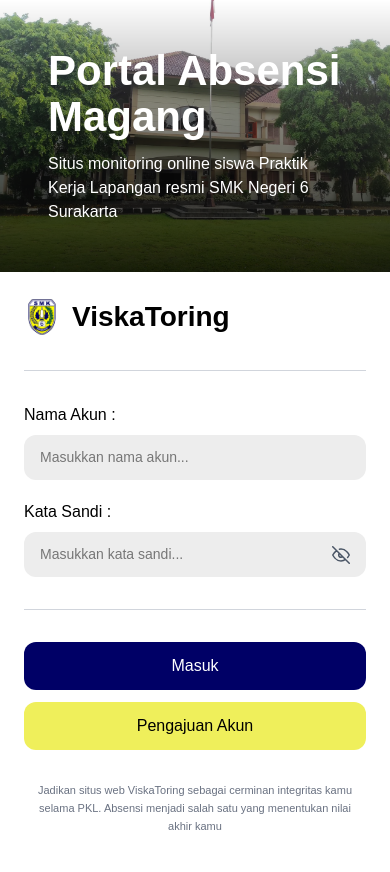
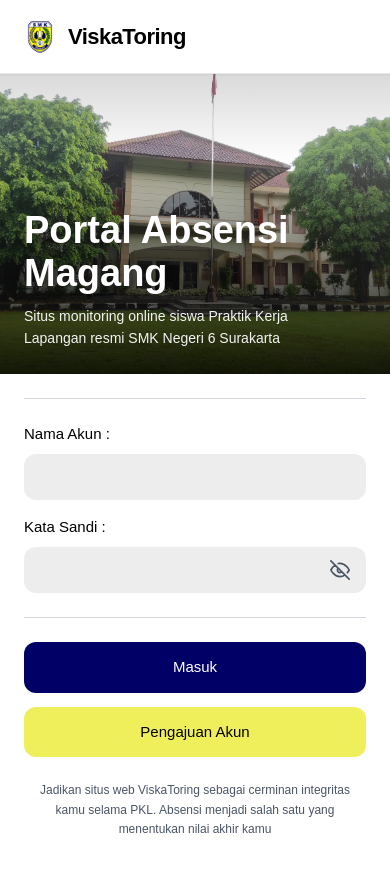
Before and after one commit to hilmi4zzam/ViskaToring-UKK-XII-RPL, a Next.js app: page / in a window 390 px wide. Shown: the top 872 px of the page. Built offline with nearby package versions, Linux system fonts and the light colour scheme; no server answers; a web font is replaced by a local one.

Commit message:
fix: responsive login page

```diff
--- a/app/page.tsx
+++ b/app/page.tsx
@@ -251,27 +251,41 @@ export default function HomePage() {
 
   return (
     <div className="flex flex-col md:flex-row min-h-screen bg-white">
-      {/* Left Side */}
+      {/* Mobile Navbar: Putih cerah model navbar standar dengan logo & ViskaToring */}
+      <nav className="flex md:hidden items-center gap-3 w-full bg-white border-b border-gray-200 px-6 py-5 shadow-xs sticky top-0 z-30">
+        <div
+          onClick={handleLogoClick}
+          className="select-none cursor-default"
+        >
+          <Image src="/smk.svg" alt="SMK Logo" width={32} height={32} priority className="w-[32px] h-auto pointer-events-none" />
+        </div>
+        <h2 className="text-[22px] font-semibold text-black tracking-tight select-none">ViskaToring</h2>
+      </nav>
+
+      {/* Left / Hero Side */}
       <div
-        className="flex-[1.2] relative flex flex-col justify-end p-[48px] text-white"
+        className="w-full md:flex-[1.2] relative flex flex-col justify-end p-6 md:p-[48px] text-white min-h-[300px] md:min-h-screen"
         style={{
-          background: "linear-gradient(to bottom, rgba(0,0,0,0) 0%, rgba(0,0,0,0.8) 100%), url('/halaman depan.webp') center/cover no-repeat"
+          background: "linear-gradient(to bottom, rgba(0,0,0,0.15) 0%, rgba(0,0,0,0) 30%, rgba(0,0,0,0.85) 100%), url('/halaman depan.webp') center/cover no-repeat"
         }}
       >
-        <h1 className="text-[42px] md:text-[56px] font-semibold leading-[1.1] mb-3">
-          Portal Absensi<br />Magang
-        </h1>
-        <p className="text-[16px] md:text-[20px] font-light max-w-[90%]">
-          Situs monitoring online siswa Praktik Kerja Lapangan resmi SMK Negeri 6 Surakarta
-        </p>
+        {/* Hero Title & Subtitle */}
+        <div>
+          <h1 className="text-[38px] sm:text-[44px] md:text-[56px] font-bold md:font-semibold leading-[1.12] mb-2.5 md:mb-3">
+            Portal Absensi<br />Magang
+          </h1>
+          <p className="text-[14px] sm:text-[16px] md:text-[20px] font-normal md:font-light max-w-[95%] md:max-w-[90%] leading-relaxed text-white/95">
+            Situs monitoring online siswa Praktik Kerja Lapangan resmi SMK Negeri 6 Surakarta
+          </p>
+        </div>
       </div>
 
-      {/* Right Side */}
-      <div className="flex-1 flex justify-center items-center p-6 md:p-10">
+      {/* Right / Form Side */}
+      <div className="w-full md:flex-1 flex justify-center items-start md:items-center p-6 md:p-10">
         <div className="w-full max-w-[420px]">
 
-          {/* Header Logo */}
-          <div className="flex items-center gap-3 mb-8">
+          {/* Header Logo (Desktop only) */}
+          <div className="hidden md:flex items-center gap-3 mb-8">
             <div
               onClick={handleLogoClick}
               className="select-none cursor-default"
@@ -281,30 +295,31 @@ export default function HomePage() {
             <h2 className="text-[28px] font-semibold text-black select-none">ViskaToring</h2>
           </div>
 
-          <hr className="border-gray-300 mb-8" />
+          {/* Top Divider */}
+          <hr className="border-gray-300 mb-6 md:mb-8" />
 
           {/* Form Login */}
           <form onSubmit={handleLogin}>
-            <div className="mb-5">
-              <label className="block text-[16px] text-black mb-2">Nama Akun :</label>
+            <div className="mb-4 md:mb-5">
+              <label className="block text-[15px] md:text-[16px] font-normal text-black mb-2">Nama Akun :</label>
               <input
                 type="text"
                 value={username}
                 onChange={(e) => setUsername(e.target.value)}
                 placeholder="Masukkan nama akun..."
-                className="w-full bg-[#EDEDED] rounded-xl px-4 py-3 text-[14px] text-black outline-none focus:ring-2 focus:ring-[#000066]/20 transition-all"
+                className="w-full bg-[#EDEDED] rounded-xl px-4 py-3 text-[15px] text-black outline-none focus:ring-2 focus:ring-[#000066]/20 transition-all placeholder:text-transparent md:placeholder:text-gray-400"
               />
             </div>
 
-            <div className="mb-8">
-              <label className="block text-[16px] text-black mb-2">Kata Sandi :</label>
+            <div className="mb-6 md:mb-8">
+              <label className="block text-[15px] md:text-[16px] font-normal text-black mb-2">Kata Sandi :</label>
               <div className="relative flex items-center">
                 <input
                   type={showPassword ? "text" : "password"}
                   value={password}
                   onChange={(e) => setPassword(e.target.value)}
                   placeholder="Masukkan kata sandi..."
-                  className="w-full bg-[#EDEDED] rounded-xl px-4 py-3 pr-12 text-[14px] text-black outline-none focus:ring-2 focus:ring-[#000066]/20 transition-all"
+                  className="w-full bg-[#EDEDED] rounded-xl px-4 py-3 pr-12 text-[15px] text-black outline-none focus:ring-2 focus:ring-[#000066]/20 transition-all placeholder:text-transparent md:placeholder:text-gray-400"
                 />
                 <button
                   type="button"
@@ -312,32 +327,33 @@ export default function HomePage() {
                   onClick={() => setShowPassword(!showPassword)}
                 >
                   {showPassword ? (
-                    <svg width="18" height="18" viewBox="0 0 24 24" fill="none" stroke="currentColor" strokeWidth="2" strokeLinecap="round" strokeLinejoin="round">
+                    <svg width="20" height="20" viewBox="0 0 24 24" fill="none" stroke="currentColor" strokeWidth="2" strokeLinecap="round" strokeLinejoin="round">
                       <path d="M1 12s4-8 11-8 11 8 11 8-4 8-11 8-11-8-11-8z" />
                       <circle cx="12" cy="12" r="3" />
                     </svg>
                   ) : (
-                    <svg width="18" height="18" viewBox="0 0 24 24" fill="none" stroke="currentColor" strokeWidth="2" strokeLinecap="round" strokeLinejoin="round">
+                    <svg width="20" height="20" viewBox="0 0 24 24" fill="none" stroke="currentColor" strokeWidth="2" strokeLinecap="round" strokeLinejoin="round">
                       <path d="M17.94 17.94A10.07 10.07 0 0 1 12 20c-7 0-11-8-11-8a18.45 18.45 0 0 1 5.06-5.94M9.9 4.24A9.12 9.12 0 0 1 12 4c7 0 11 8 11 8a18.5 18.5 0 0 1-2.16 3.19m-6.72-1.07a3 3 0 1 1-4.24-4.24M1 1l22 22" />
                     </svg>
                   )}
                 </button>
               </div>
               {error && (
-                <div className="bg-red-50 border border-red-200 text-red-600 text-sm rounded-xl p-3 mt-3">
+                <div className="bg-red-50 border border-red-200 text-red-600 text-[14px] rounded-xl p-3 mt-3">
                   {error}
                 </div>
               )}
             </div>
 
-            <hr className="border-gray-300 mb-8" />
+            {/* Divider between password & buttons */}
+            <hr className="border-gray-300 mb-6 md:mb-8" />
 
             {/* Buttons */}
-            <div className="flex flex-col gap-3 mb-8">
+            <div className="flex flex-col gap-3.5 mb-6 md:mb-8">
               <button
                 type="submit"
                 disabled={loading}
-                className="w-full bg-[#000066] text-white rounded-xl py-3 text-[16px] font-medium hover:bg-[#000044] disabled:bg-gray-400 transition-colors flex items-center justify-center gap-2"
+                className="w-full bg-[#000066] text-white rounded-xl py-3.5 text-[15px] md:text-[16px] font-medium hover:bg-[#000044] disabled:bg-gray-400 transition-colors flex items-center justify-center gap-2"
               >
                 {loading ? (
                   <>
@@ -351,7 +367,7 @@ export default function HomePage() {
               <button
                 type="button"
                 onClick={() => setIsRegisterOpen(true)}
-                className="w-full bg-[#EFEF5B] text-black rounded-xl py-3 text-[16px] font-medium hover:bg-[#e0e045] transition-colors"
+                className="w-full bg-[#EFEF5B] text-black rounded-xl py-3.5 text-[15px] md:text-[16px] font-medium hover:bg-[#e0e045] transition-colors"
               >
                 Pengajuan Akun
               </button>
@@ -359,7 +375,7 @@ export default function HomePage() {
           </form>
 
           {/* Footer Text */}
-          <p className="text-[11px] text-gray-500 leading-relaxed text-center px-2">
+          <p className="text-[12px] sm:text-[13px] text-gray-600 leading-relaxed text-center px-2 max-w-[340px] mx-auto pb-4 md:pb-0">
             Jadikan situs web ViskaToring sebagai cerminan integritas kamu selama PKL. Absensi menjadi salah satu yang menentukan nilai akhir kamu
           </p>
 
```
